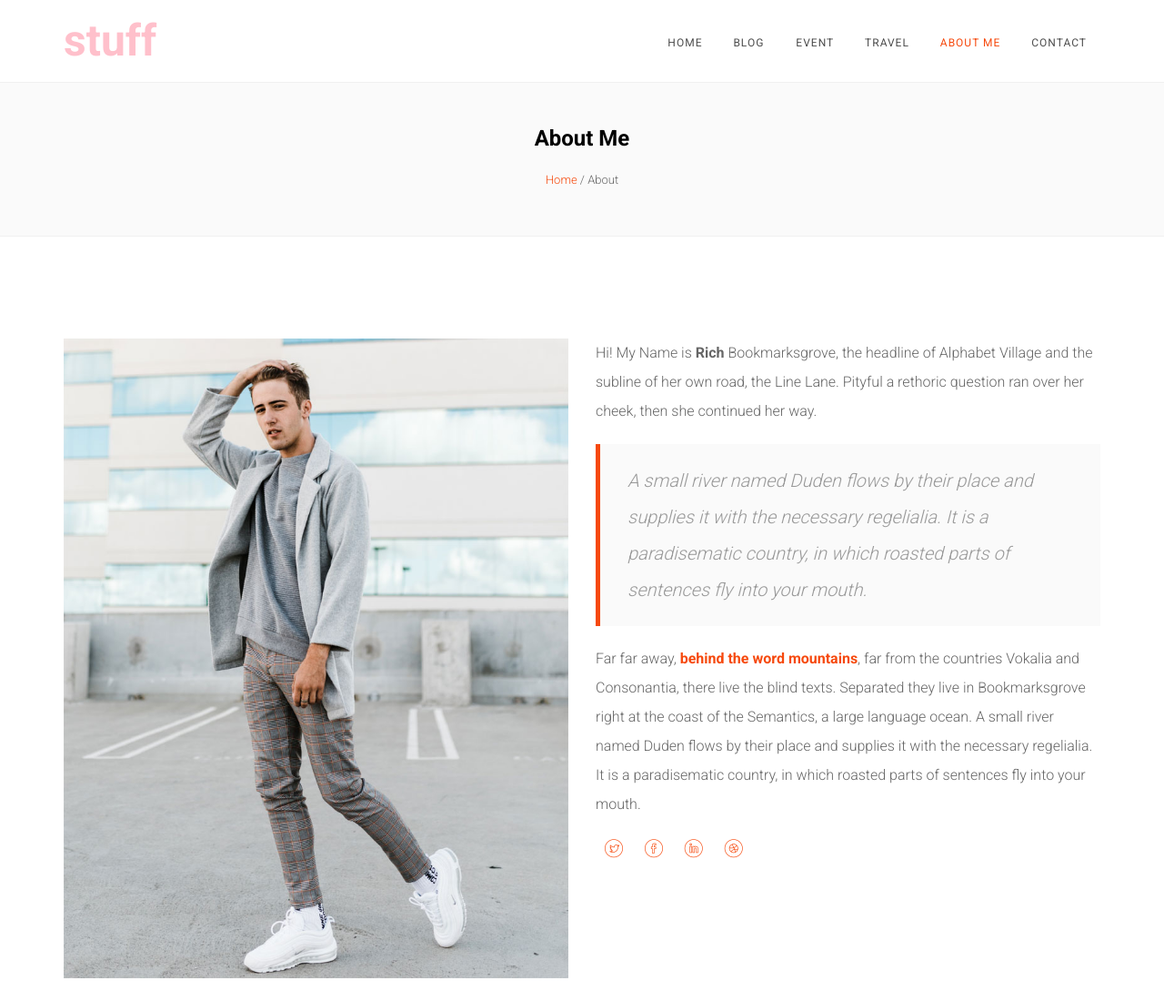
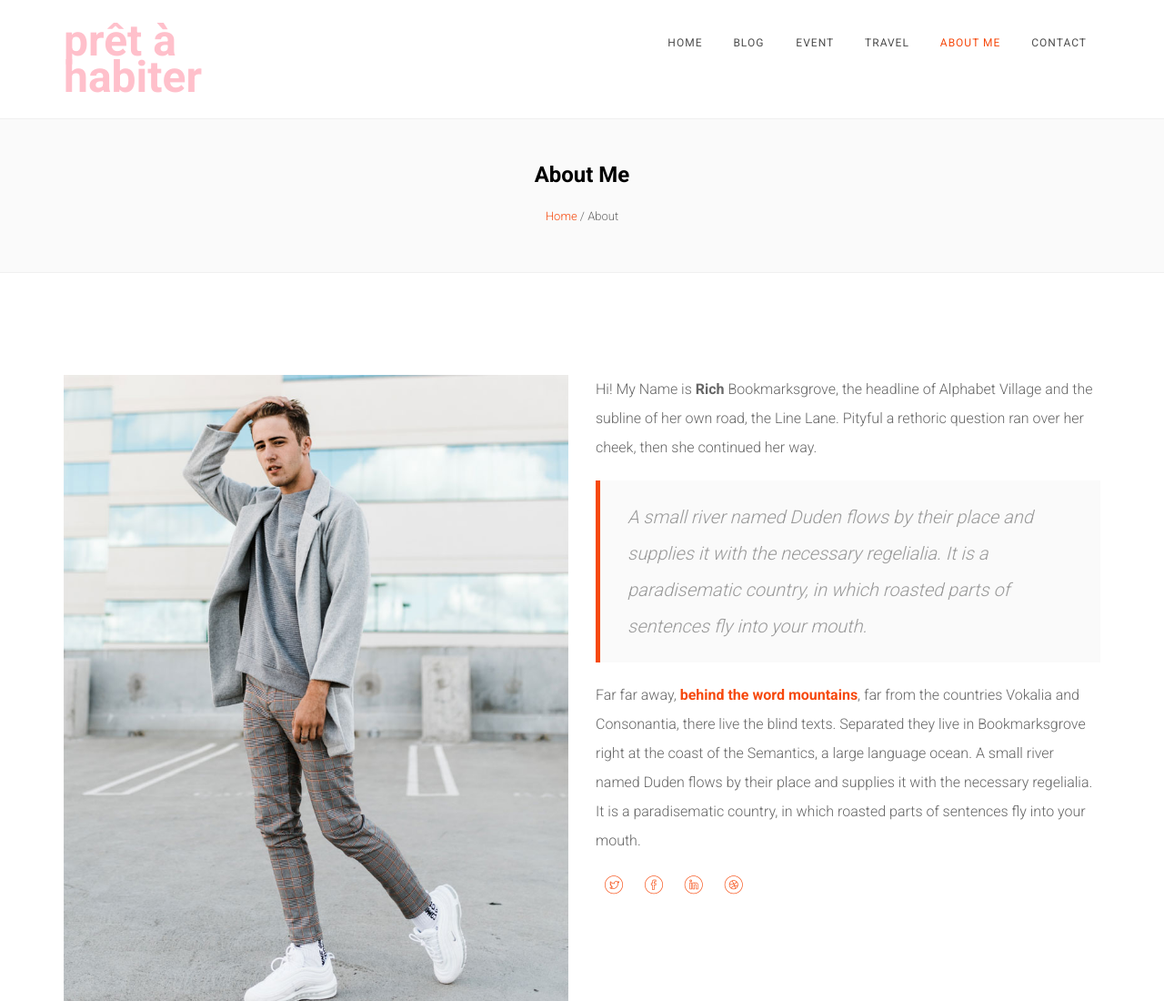
Before and after one commit to flossiedrury/pretahabiter, a plain HTML site: page about.html in a window 1280 px wide. Shown: the top 1100 px of the page at 91% size. Drawn offline with Linux system fonts and the light colour scheme; files whose address does not match are found by name; a web font is replaced by a local one.

Commit message:
added titles

```diff
--- a/about.html
+++ b/about.html
@@ -63,7 +63,7 @@
 				<div class="container">
 					<div class="row">
 						<div class="col-xs-2">
-							<div id="colorlib-logo"><a href="index.html">Stuff</a></div>
+							<div id="colorlib-logo"><a href="index.html">Prêt à Habiter</a></div>
 						</div>
 						<div class="col-xs-10 text-right menu-1">
 							<ul>
```
